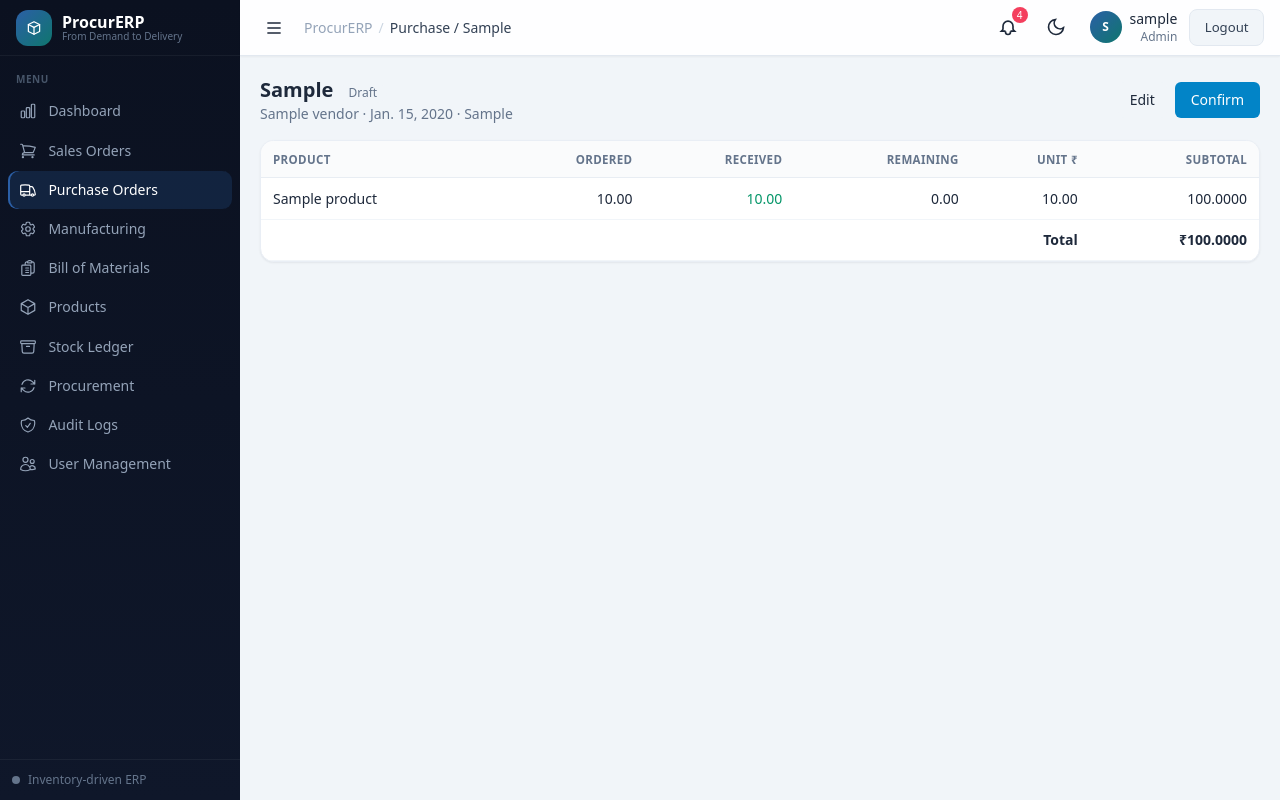
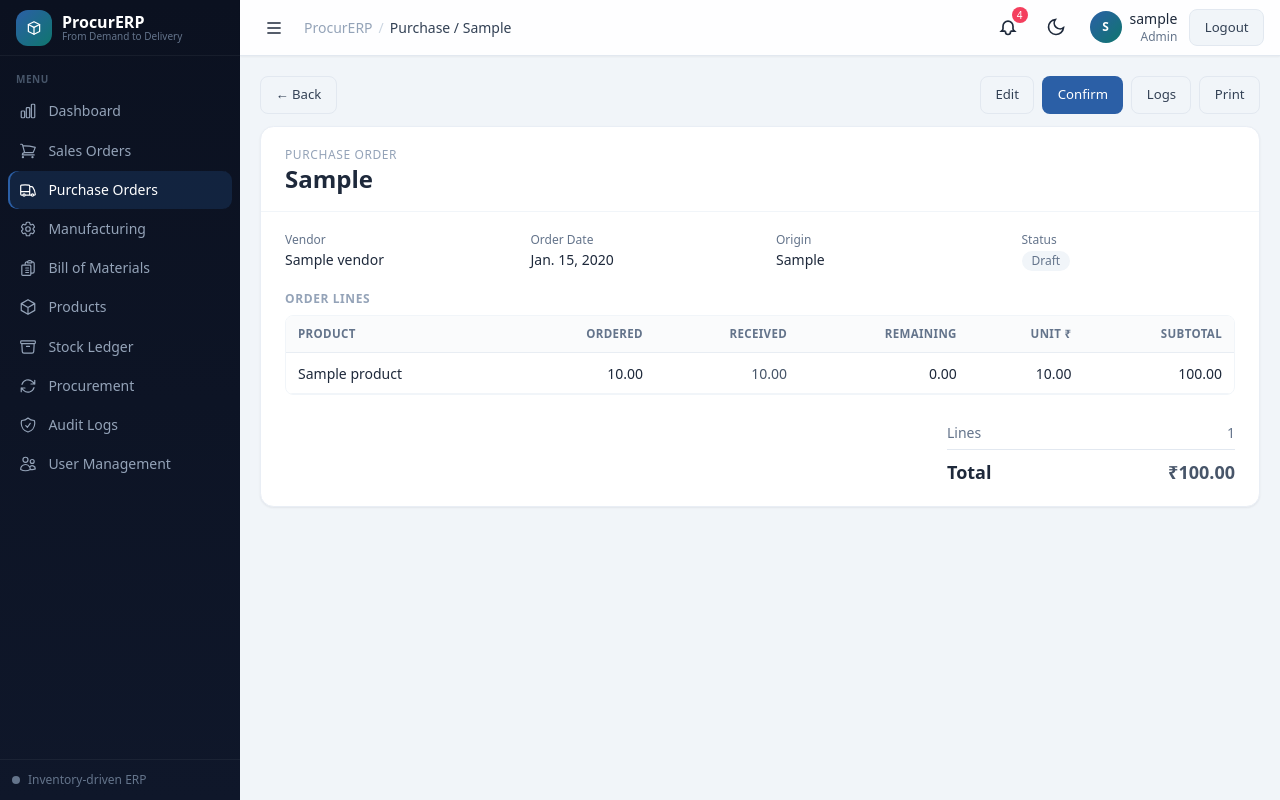
Before and after one commit to Adgu0205/miniERP-, a Django app: page /purchase/1/ in a window 1280 px wide. Run offline with Django 5.2, Linux system fonts and the light colour scheme; a user stored in the database is signed in; tables that the repository leaves empty hold one stand-in row (values such as "Sample post"); parts of the project's set-up code (start-up, migrations or seed data) failed here and were passed over; some libraries are stand-ins or nearby versions.

Commit message:
feat(ui): Odoo-style order document views with status pipeline + Logs/Print

```diff
--- a/templates/purchase/detail.html
+++ b/templates/purchase/detail.html
@@ -1,31 +1,67 @@
 {% extends "base.html" %}
 {% block breadcrumb %}Purchase / {{ po.reference }}{% endblock %}
 {% block content %}
-<div class="flex items-center justify-between mb-4">
-  <div>
-    <h1 class="text-xl font-semibold">{{ po.reference }}
-      {% include "partials/badge.html" with status=po.status label=po.get_status_display %}</h1>
-    <p class="text-sm text-slate-500">{{ po.vendor.name|default:"No vendor" }} · {{ po.order_date }}{% if po.origin %} · {{ po.origin }}{% endif %}</p>
-  </div>
+
+<div class="flex items-center justify-between gap-3 mb-3 no-print">
+  <a href="{% url 'purchase:list' %}" class="btn btn-soft">← Back</a>
   <div class="flex gap-2">
     {% if po.status == 'draft' %}
-      <a href="{% url 'purchase:edit' po.pk %}" class="text-sm px-3 py-2 rounded-md bg-slate-100 dark:bg-slate-800">Edit</a>
-      <a href="{% url 'purchase:action' po.pk 'confirm' %}" class="text-sm px-4 py-2 rounded-md bg-sky-600 text-white">Confirm</a>
+      <a href="{% url 'purchase:edit' po.pk %}" class="btn btn-soft">Edit</a>
+      <a href="{% url 'purchase:action' po.pk 'confirm' %}" class="btn btn-info">Confirm</a>
     {% elif po.status == 'confirmed' or po.status == 'partial' %}
-      <a href="{% url 'purchase:action' po.pk 'receive' %}" class="text-sm px-4 py-2 rounded-md bg-emerald-600 text-white">Receive All</a>
+      <a href="{% url 'purchase:action' po.pk 'receive' %}" class="btn btn-success">Receive All</a>
     {% endif %}
+    <a href="{% url 'audit:list' %}?ref={{ po.reference }}" class="btn btn-soft">Logs</a>
+    <button onclick="window.print()" class="btn btn-soft">Print</button>
   </div>
 </div>
-<div class="card overflow-x-auto"><table class="erp">
-  <thead><tr><th>Product</th><th class="text-right">Ordered</th><th class="text-right">Received</th><th class="text-right">Remaining</th><th class="text-right">Unit ₹</th><th class="text-right">Subtotal</th></tr></thead>
-  <tbody>{% for l in lines %}<tr>
-    <td class="font-medium">{{ l.product.name }}</td>
-    <td class="text-right">{{ l.quantity }}</td>
-    <td class="text-right text-emerald-600">{{ l.received_qty }}</td>
-    <td class="text-right">{{ l.remaining }}</td>
-    <td class="text-right">{{ l.unit_price }}</td>
-    <td class="text-right">{{ l.subtotal }}</td>
-  </tr>{% endfor %}</tbody>
-  <tfoot><tr class="font-semibold"><td colspan="5" class="text-right">Total</td><td class="text-right">₹{{ po.total }}</td></tr></tfoot>
-</table></div>
+
+<div class="card overflow-hidden">
+  <div class="px-6 pt-5 pb-4 border-b border-slate-100 dark:border-slate-800">
+    <div class="flex items-start justify-between flex-wrap gap-3">
+      <div>
+        <div class="text-xs uppercase tracking-wider text-slate-400">Purchase Order</div>
+        <h1 class="text-2xl font-bold">{{ po.reference }}</h1>
+      </div>
+      {% include "partials/statusbar.html" with steps=steps cancelled=cancelled %}
+    </div>
+  </div>
+
+  <div class="px-6 py-5 grid grid-cols-1 sm:grid-cols-2 lg:grid-cols-4 gap-x-8 gap-y-4 text-sm">
+    <div><div class="text-xs text-slate-500 mb-0.5">Vendor</div>
+      <div class="font-medium">{{ po.vendor.name|default:"—" }}</div></div>
+    <div><div class="text-xs text-slate-500 mb-0.5">Order Date</div>
+      <div class="font-medium">{{ po.order_date }}</div></div>
+    <div><div class="text-xs text-slate-500 mb-0.5">Origin</div>
+      <div class="font-medium">{{ po.origin|default:"—" }}</div></div>
+    <div><div class="text-xs text-slate-500 mb-0.5">Status</div>
+      <div>{% include "partials/badge.html" with status=po.status label=po.get_status_display %}</div></div>
+  </div>
+
+  <div class="px-6 pb-2">
+    <div class="text-xs font-semibold uppercase tracking-wider text-slate-400 mb-2">Order Lines</div>
+    <div class="border border-slate-100 dark:border-slate-800 rounded-lg overflow-x-auto">
+      <table class="erp">
+        <thead><tr><th>Product</th><th class="text-right">Ordered</th><th class="text-right">Received</th>
+          <th class="text-right">Remaining</th><th class="text-right">Unit ₹</th><th class="text-right">Subtotal</th></tr></thead>
+        <tbody>{% for l in lines %}<tr>
+          <td class="font-medium">{{ l.product.name }}</td>
+          <td class="text-right">{{ l.quantity }}</td>
+          <td class="text-right text-slate-600">{{ l.received_qty }}</td>
+          <td class="text-right">{{ l.remaining }}</td>
+          <td class="text-right">{{ l.unit_price|floatformat:2 }}</td>
+          <td class="text-right font-medium">{{ l.subtotal|floatformat:2 }}</td>
+        </tr>{% empty %}<tr><td colspan="6" class="text-center text-slate-500 py-6">No order lines.</td></tr>{% endfor %}</tbody>
+      </table>
+    </div>
+  </div>
+
+  <div class="px-6 py-5 flex justify-end">
+    <div class="w-full sm:w-72 space-y-1.5 text-sm">
+      <div class="flex justify-between text-slate-500"><span>Lines</span><span>{{ lines|length }}</span></div>
+      <div class="flex justify-between text-lg font-bold border-t border-slate-200 dark:border-slate-700 pt-2">
+        <span>Total</span><span class="text-slate-600">₹{{ po.total|floatformat:2 }}</span></div>
+    </div>
+  </div>
+</div>
 {% endblock %}
```
Also changed, not shown: config/utils.py (+10 -0 lines), templates/manufacturing/mo_detail.html (+44 -13 lines), templates/sales/detail.html (+60 -19 lines).
